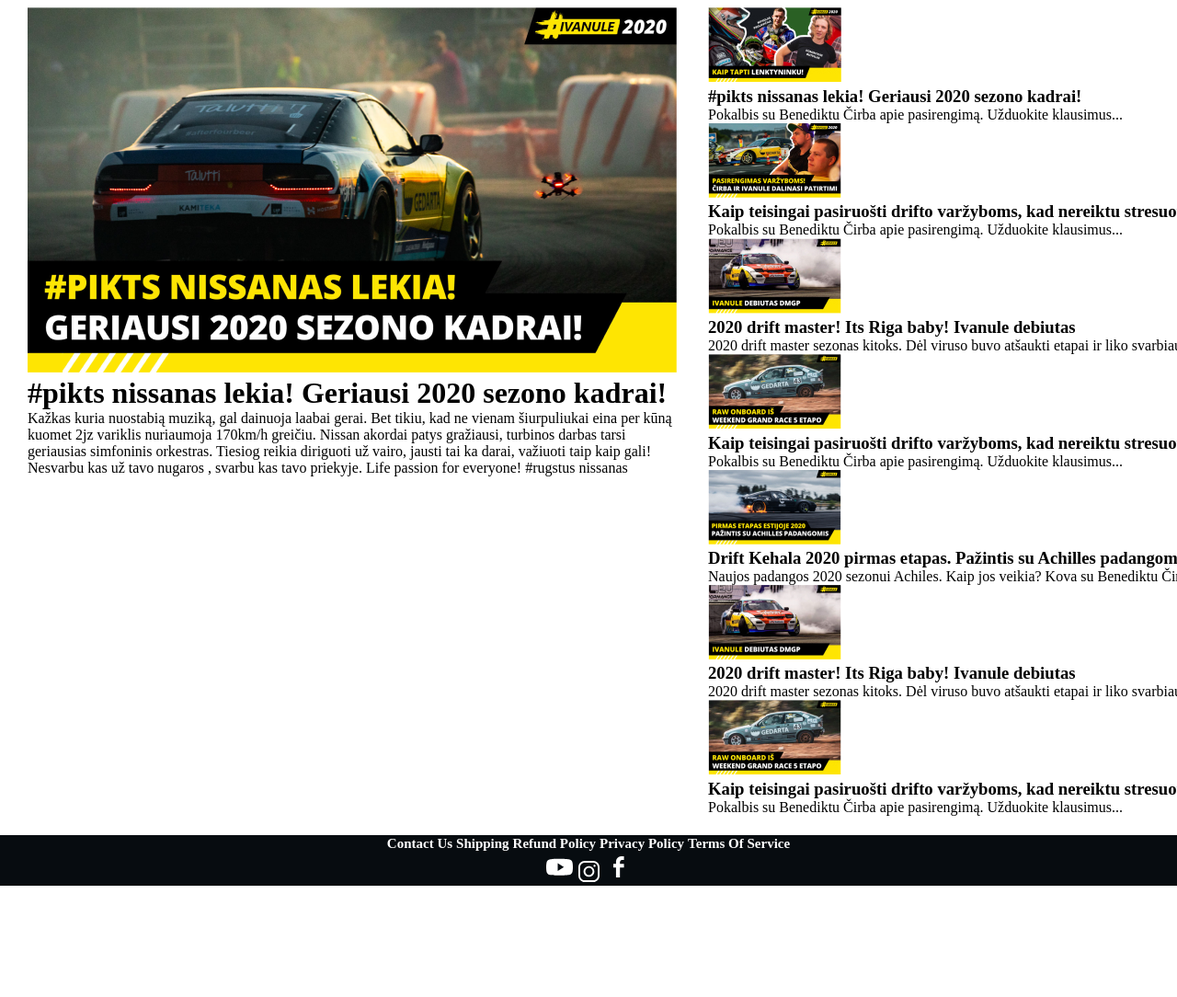
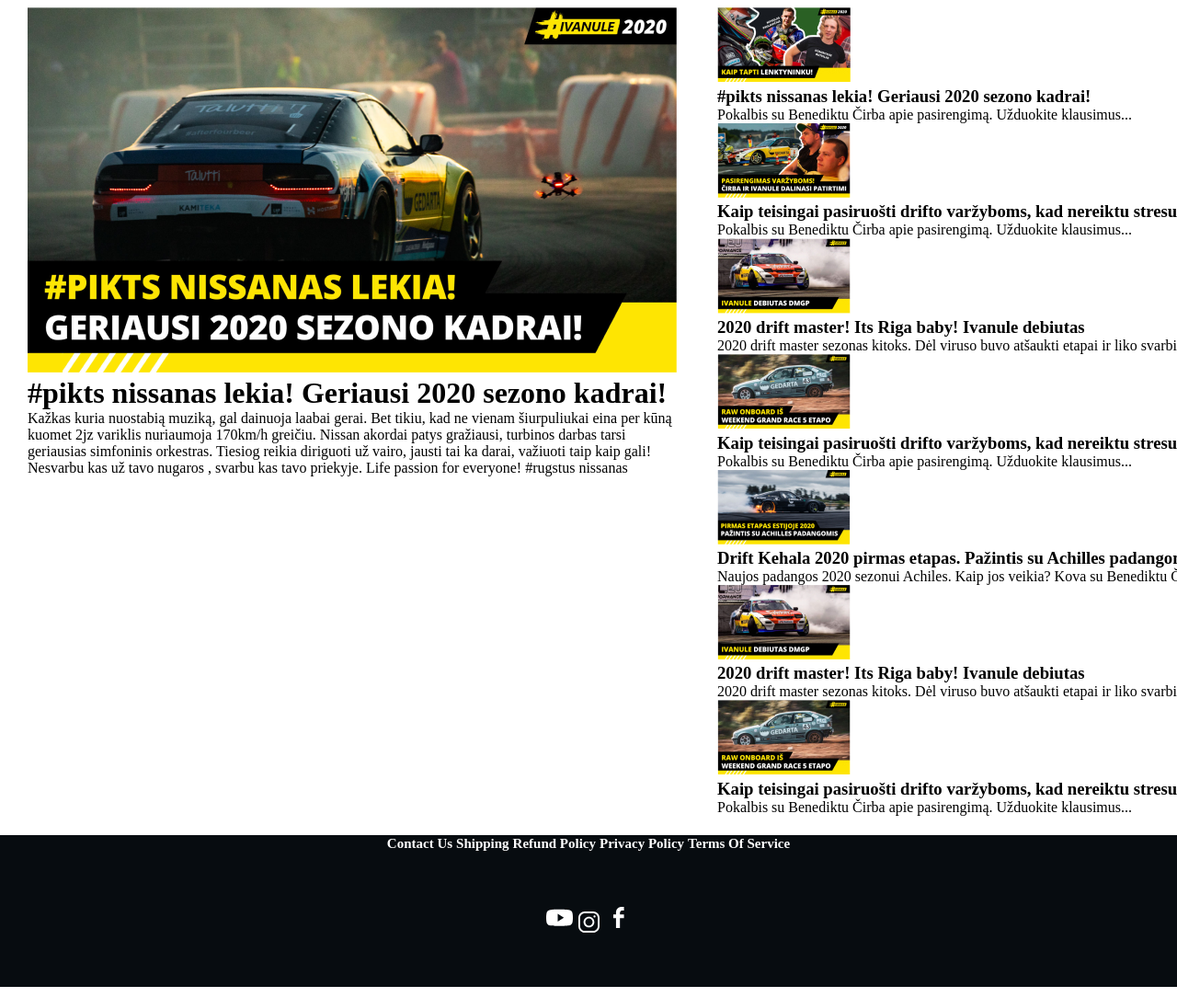
Before and after one commit to Mindis91/231023WEB160VAK_Mindaugas_projektas, a plain HTML site: page index.html in a window 1280 px wide. Shown: the part 802-1886 px from the top of the page at 92% size. Drawn offline with Linux system fonts and the light colour scheme.

Commit message:
Projektas

```diff
--- a/index.html
+++ b/index.html
@@ -11,7 +11,7 @@
       <div class="topTop">
       <nav class="top">
         <div class="logo">
-          <img src="Photos/Group.svg" alt="" id="logo" />
+          <img src="Photos/Group.svg" alt="" id="logo">
          <a href="">Abaut</a>
           <a href="">Drift Akademy</a>
           <a href="">Shop</a>
--- a/styles/style.css
+++ b/styles/style.css
@@ -5,7 +5,7 @@
     font-family: Montserrat;
 }
 header{
-   min-height: 100vh;
+    min-height: 100vh;
     background-image: url('../photos/drift.png');
     background-size: cover;
     background-position: center;
@@ -49,6 +49,7 @@ header{
 
 }
 .social{
+    position: relative;
     color: white;
 }
 
@@ -57,9 +58,6 @@ header{
     display: grid;
     grid-template-columns: 1fr 4fr;
     grid-template-rows: auto auto auto;
-    grid-template-areas:
-    'side bigerPhoto'
-    'side sidePhoto';
     background-color: rgb(255, 255, 255);
     width: 1240px;
     height: 910px;
@@ -71,7 +69,7 @@ header{
     position: relative;
     display: flex;
     flex-direction: column;
-    left: 740px;
+    left: 750px;
     top: -510px;
 }
 
@@ -81,7 +79,8 @@ header{
     background-color: #070C10;
     grid-area: footer;
     justify-items: center;
-
+    width: 100%;
+    height: 165px;
 }
 
 a{
@@ -98,6 +97,4 @@ a{
 }
 .bottomColor{
     margin: 0 auto;
-
-
 }
```
